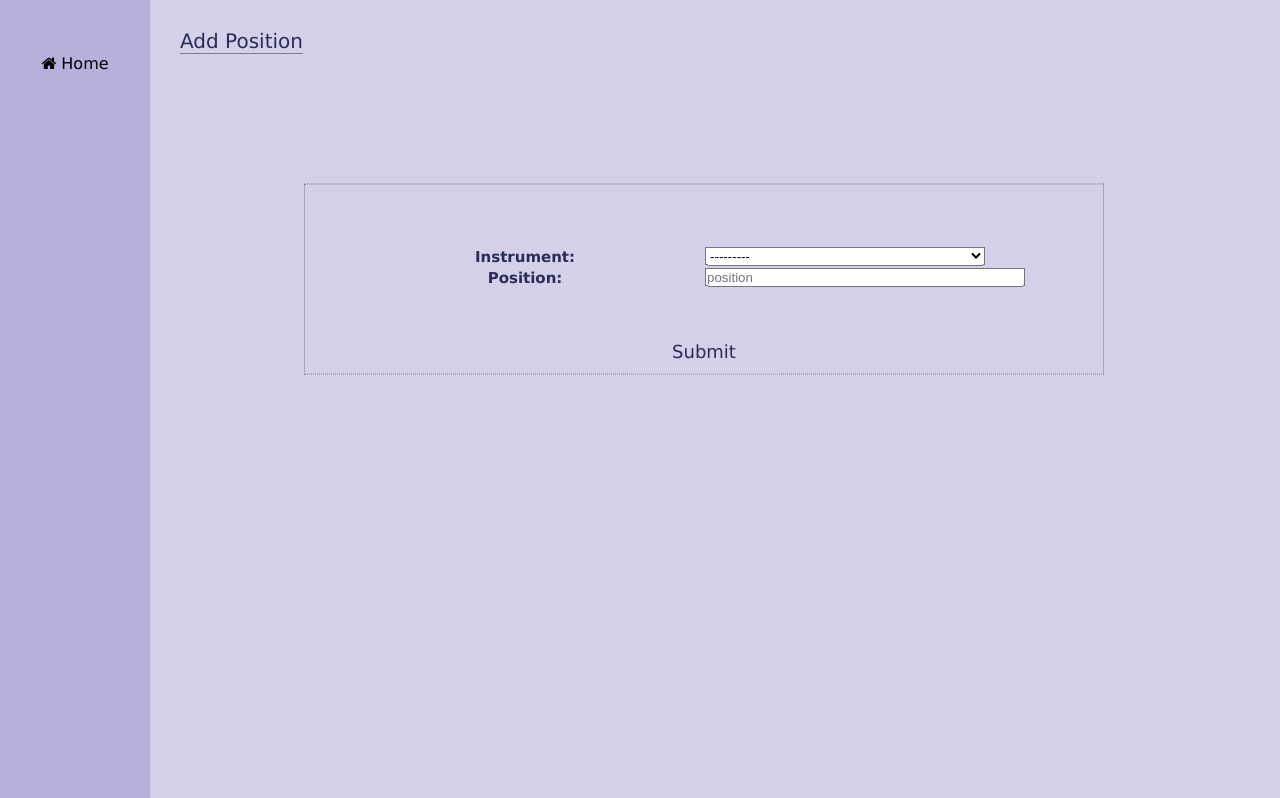
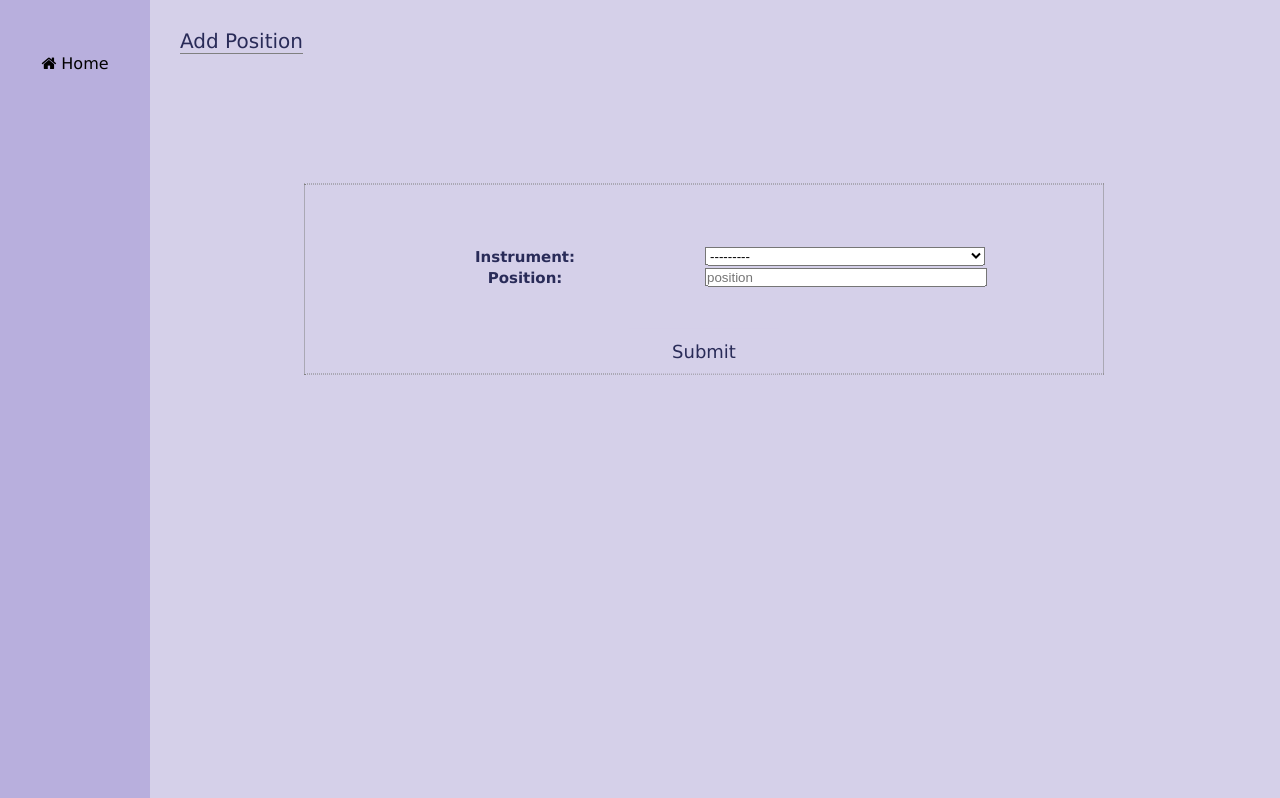
Before and after one commit to aaa2007/investment_analytics, a Django app: page /app_1/add_position/ in a window 1280 px wide. Shown: the part 81-879 px from the top of the page. Run offline with Django 4.2, Linux system fonts and the light colour scheme; data comes from the database, SQL or seed files in the repository; both versions use the stored data as it was after the commit.

Commit message:
first commit - committing all files to repo

```diff
--- a/app_1/forms.py
+++ b/app_1/forms.py
@@ -9,7 +9,6 @@ from django import forms
 class IssuerForm(ModelForm):
     class Meta:
         model = Issuer
-#        fields =  ('issuer_name', 'issuer_credit_rating', 'issuer_country_of_risk', 'issuer_sector')
         fields =  "__all__"
 
  #   widgets = {
@@ -25,14 +24,14 @@ class SecurityForm(ModelForm):
         model = Bond
         fields = "__all__"
         widgets = {
-         'isin': forms.TextInput(attrs={'style':'width:185px', 'placeholder': 'ISIN'}),
-         'coupon': forms.NumberInput(attrs={'style':'width:185px', 'placeholder': 'Coupon'}),
-         'maturity_date': forms.DateTimeInput(attrs={'style':'width:185px', 'placeholder': 'Maturity Date'}),
-          'currency_code': forms.TextInput (attrs={'style':'width:185px', 'placeholder': 'Currency'})
+         'isin': forms.TextInput(attrs={'style':'width:155px', 'placeholder': 'ISIN'}),
+         'coupon': forms.NumberInput(attrs={'style':'width:155px', 'placeholder': 'Coupon'}),
+         'maturity_date': forms.DateInput(attrs={'style':'width:155px', 'placeholder': 'Maturity Date'}),
+          'currency_code': forms.TextInput (attrs={'style':'width:155px', 'placeholder': 'Currency'})
         }
-        labels = {
-
-        }
+#        labels = {
+#
+#        }
 
 
 class PositionForm(ModelForm):
@@ -41,5 +40,5 @@ class PositionForm(ModelForm):
         fields = ['instrument','position']
 
         widgets = {
-         'position': forms.NumberInput(attrs={'style':'width:320px', 'placeholder': 'position'})
+         'position': forms.NumberInput(attrs={'style':'width:282px', 'placeholder': 'position'})
         }
```
Also changed, not shown: app_1/templates/index.html (+5 -2 lines), db.sqlite3.
